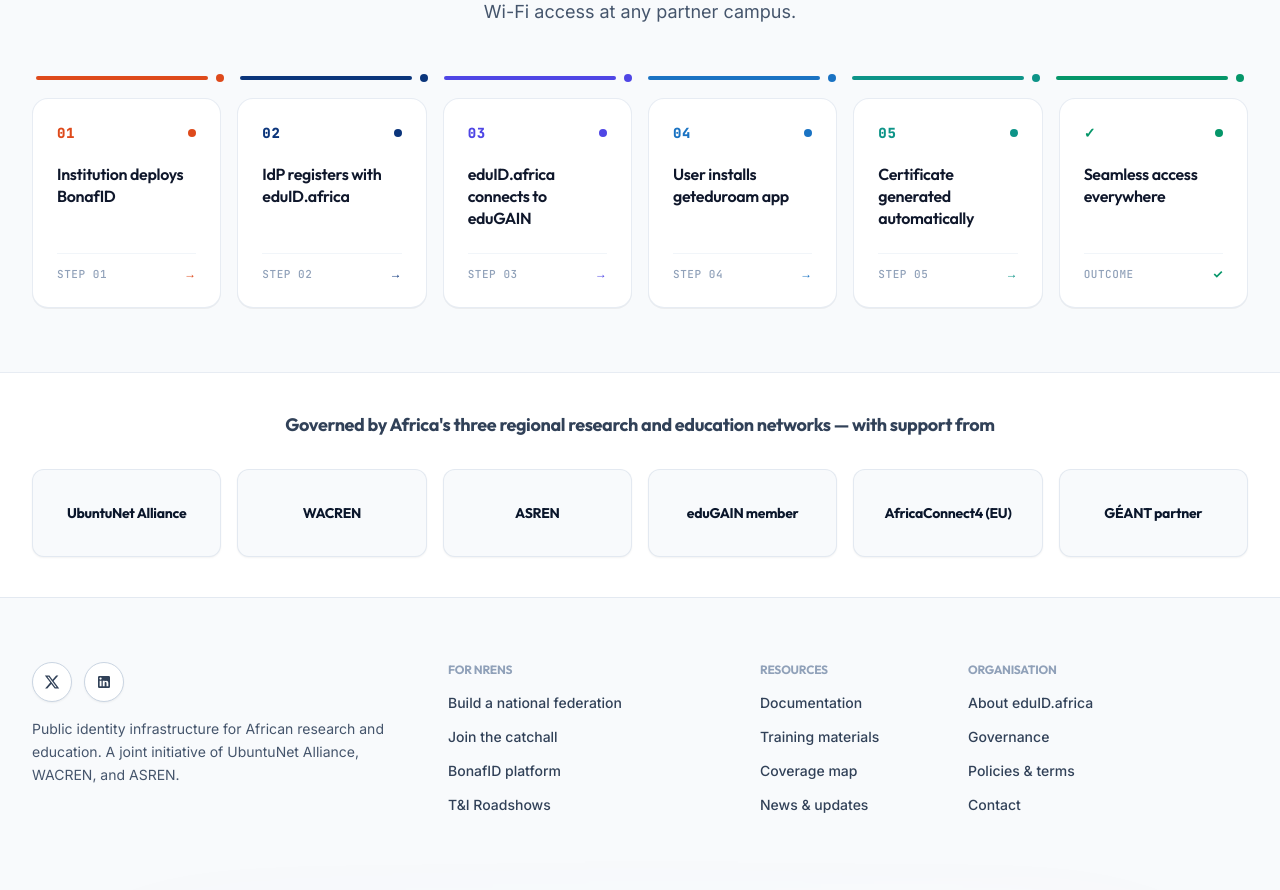
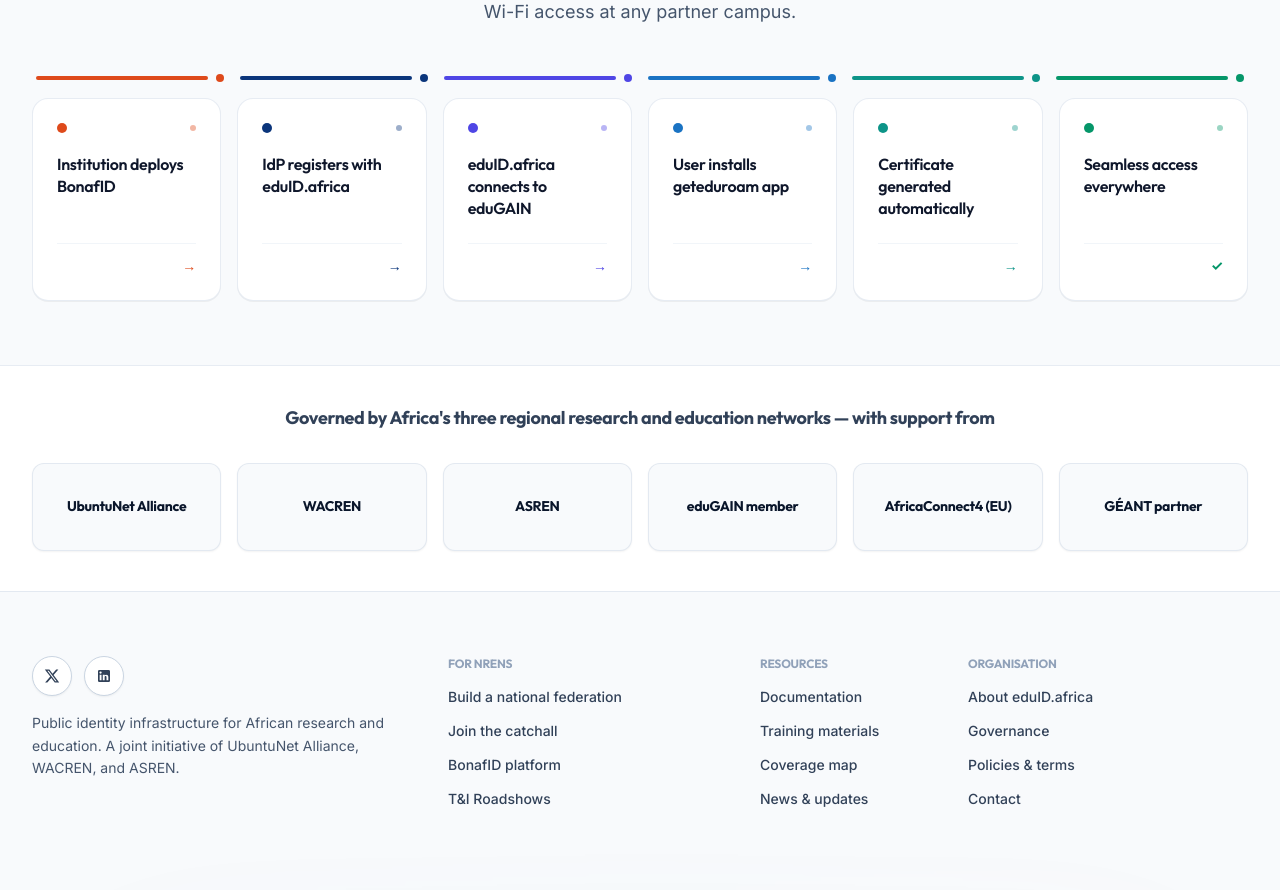
Before and after one commit to rizennews/eduID.africa, a Next.js app: page /en/how-it-works in a window 1280 px wide. Shown: the part 1360-2250 px from the top of the page. Built offline with nearby package versions, Linux system fonts and the light colour scheme.

Commit message:
feat: remove redundant numbering from user journey cards

```diff
--- a/src/components/UserJourneySection.tsx
+++ b/src/components/UserJourneySection.tsx
@@ -27,61 +27,55 @@
 
   const steps = [
     {
-      num: "01",
       title: journey.step1.title,
       color: "#DE4A1B",
-      bgHover: "hover:border-[#DE4A1B]/40",
-      topLine: "bg-[#DE4A1B]",
+      borderColor: "hover:border-[#DE4A1B]/50",
+      lineColor: "bg-[#DE4A1B]",
       dotColor: "bg-[#DE4A1B]",
       textColor: "text-[#DE4A1B]",
       isFinal: false,
     },
     {
-      num: "02",
       title: journey.step2.title,
       color: "#0B357B",
-      bgHover: "hover:border-[#0B357B]/40",
-      topLine: "bg-[#0B357B]",
+      borderColor: "hover:border-[#0B357B]/50",
+      lineColor: "bg-[#0B357B]",
       dotColor: "bg-[#0B357B]",
       textColor: "text-[#0B357B]",
       isFinal: false,
     },
     {
-      num: "03",
       title: journey.step3.title,
       color: "#4F46E5",
-      bgHover: "hover:border-indigo-400",
-      topLine: "bg-[#4F46E5]",
+      borderColor: "hover:border-indigo-400",
+      lineColor: "bg-[#4F46E5]",
       dotColor: "bg-[#4F46E5]",
       textColor: "text-[#4F46E5]",
       isFinal: false,
     },
     {
-      num: "04",
       title: journey.step4.title,
       color: "#1A73C3",
-      bgHover: "hover:border-[#1A73C3]/40",
-      topLine: "bg-[#1A73C3]",
+      borderColor: "hover:border-[#1A73C3]/50",
+      lineColor: "bg-[#1A73C3]",
       dotColor: "bg-[#1A73C3]",
       textColor: "text-[#1A73C3]",
       isFinal: false,
     },
     {
-      num: "05",
       title: journey.step5.title,
       color: "#0D9488",
-      bgHover: "hover:border-teal-400",
-      topLine: "bg-[#0D9488]",
+      borderColor: "hover:border-teal-400",
+      lineColor: "bg-[#0D9488]",
       dotColor: "bg-[#0D9488]",
       textColor: "text-[#0D9488]",
       isFinal: false,
     },
     {
-      num: "✓",
       title: journey.step6.title,
       color: "#059669",
-      bgHover: "hover:border-emerald-400",
-      topLine: "bg-[#059669]",
+      borderColor: "hover:border-emerald-400",
+      lineColor: "bg-[#059669]",
       dotColor: "bg-[#059669]",
       textColor: "text-[#059669]",
       isFinal: true,
@@ -104,49 +98,40 @@
           </p>
         </div>
 
-        {/* Minimalist Colored Timeline Rail (Desktop) */}
+        {/* Minimalist Color Pipeline (Desktop) */}
         <div className="hidden lg:grid grid-cols-6 gap-4 mb-4 px-1" aria-hidden="true">
           {steps.map((step, idx) => (
             <div key={idx} className="flex items-center gap-2">
-              <div className={`h-1 flex-1 rounded-full ${step.topLine}`} />
+              <div className={`h-1 flex-1 rounded-full ${step.lineColor}`} />
               <div className={`w-2 h-2 rounded-full ${step.dotColor}`} />
             </div>
           ))}
         </div>
 
-        {/* 6 Minimalist Color-Accented Cards */}
+        {/* 6 Minimalist Cards: Clean, Numberless Color-Driven Flow */}
         <div className="grid grid-cols-1 sm:grid-cols-2 md:grid-cols-3 lg:grid-cols-6 gap-4">
           {steps.map((step, idx) => (
             <div
               key={idx}
-              className={`group rounded-2xl bg-white border border-slate-200/80 p-5 sm:p-6 flex flex-col justify-between transition-all duration-200 shadow-2xs hover:shadow-sm ${step.bgHover}`}
+              className={`group rounded-2xl bg-white border border-slate-200/80 p-5 sm:p-6 flex flex-col justify-between transition-all duration-200 shadow-2xs hover:shadow-sm ${step.borderColor}`}
             >
               <div>
-                {/* Top Minimal Number & Dot */}
-                <div className="flex items-center justify-between gap-2 mb-5">
-                  <span
-                    className={`font-mono text-xs sm:text-sm font-black tracking-wider ${step.textColor}`}
-                  >
-                    {step.num}
-                  </span>
-
-                  <span className={`w-2 h-2 rounded-full ${step.dotColor}`} aria-hidden="true" />
+                {/* Top Colored Identity Dot */}
+                <div className="flex items-center justify-between mb-5">
+                  <span className={`w-2.5 h-2.5 rounded-full ${step.dotColor}`} aria-hidden="true" />
+                  <span className={`w-1.5 h-1.5 rounded-full ${step.dotColor} opacity-40`} aria-hidden="true" />
                 </div>
 
-                {/* Minimal Clean Step Title */}
+                {/* Clean Title */}
                 <h3 className="text-sm sm:text-base font-semibold font-heading text-slate-900 tracking-tight leading-snug">
                   {step.title}
                 </h3>
               </div>
 
-              {/* Minimal Bottom Step Label */}
-              <div className="mt-6 pt-3 border-t border-slate-100 flex items-center justify-between">
-                <span className="text-[11px] font-medium font-mono text-slate-400 uppercase tracking-wider">
-                  {step.isFinal ? "Outcome" : `Step 0${idx + 1}`}
-                </span>
-
+              {/* Bottom Minimal Directional Indicator (No Numbering) */}
+              <div className="mt-6 pt-3 border-t border-slate-100 flex items-center justify-end">
                 <span
-                  className={`text-xs font-bold transition-transform duration-200 group-hover:translate-x-0.5 ${step.textColor}`}
+                  className={`text-sm font-bold transition-transform duration-200 group-hover:translate-x-1 ${step.textColor}`}
                   aria-hidden="true"
                 >
                   {step.isFinal ? "✓" : "→"}
```
